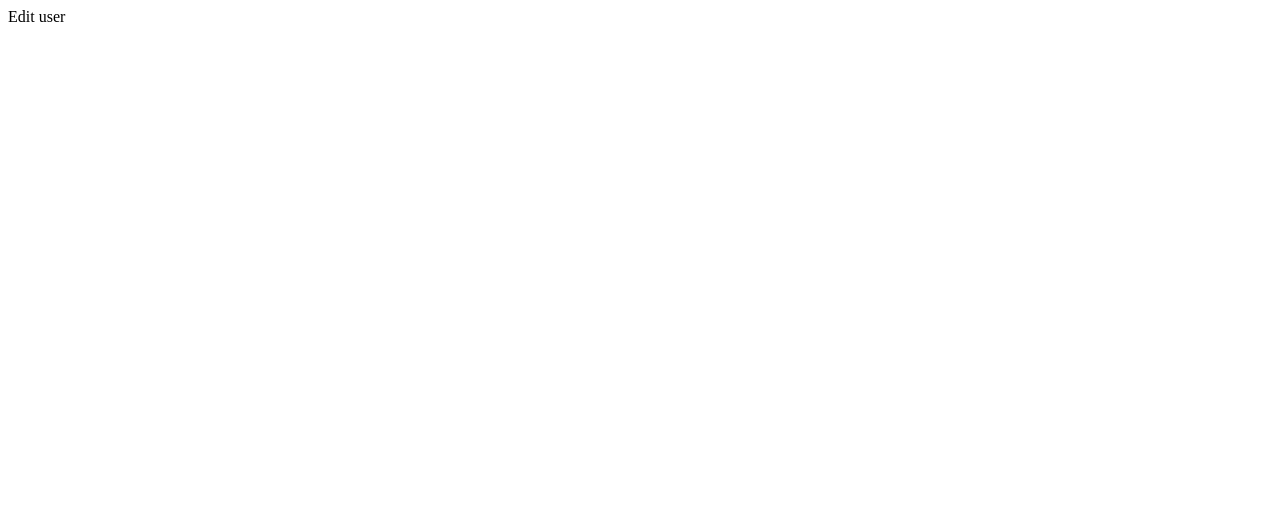
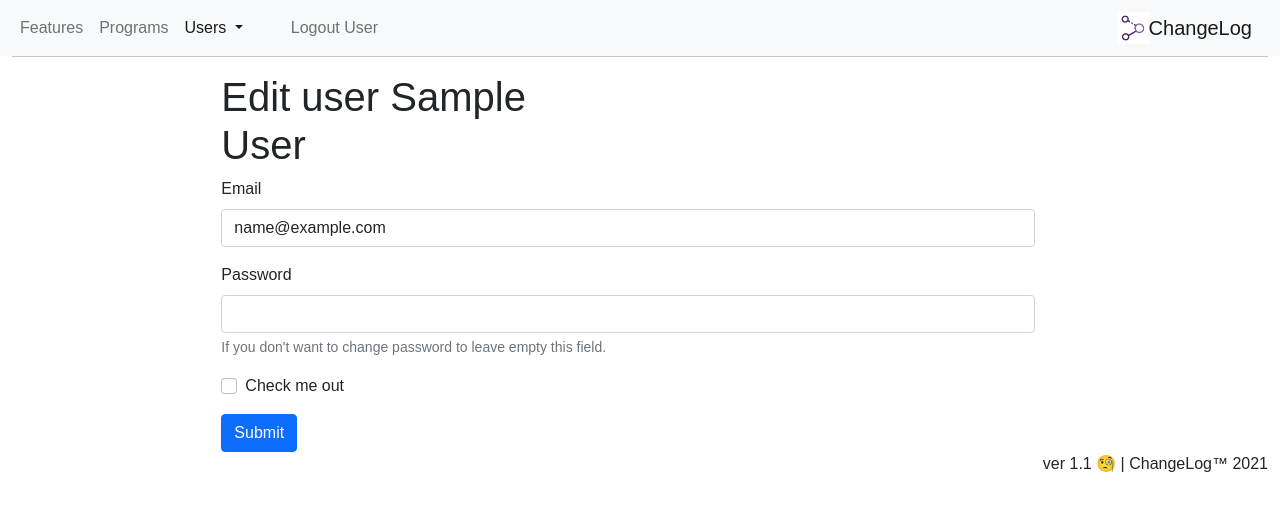
Before and after one commit to Pshowo/flask-changelog, a Flask app: a page that uses app.py in a window 1280 px wide. Before the commit the part shown is almost empty. Shown: the top 511 px of the page. Run offline with Flask 2, Linux system fonts and the light colour scheme; the visitor is signed in with stand-in values (Sample User, id 1); data comes from the database, SQL or seed files in the repository; some libraries are stand-ins or nearby versions; some web fonts are replaced.

Commit message:
Added: edit users

```diff
--- a/app.py
+++ b/app.py
@@ -258,6 +258,7 @@ def users():
 
     return render_template('users.html', active_menu="users", users=all_users)
 
+
 @app.route('/user_status_change/<action>/<user_name>')
 def user_status_change(action, user_name):
     return "Change is_active or is_admin for particular user."
@@ -265,8 +266,38 @@ def user_status_change(action, user_name):
 
 @app.route('/edit_user/<user_name>', methods=['GET', 'POST'])
 def edit_user(user_name):
-    return "Edit user"
 
+    db = get_db()
+    print("User:", user_name, type("user_name"))
+    print(request.endpoint)
+
+    cur = db.execute('select name, email from users where name=?', [user_name])
+    user = cur.fetchone()
+    print("User:", user)
+    message = None
+
+    if user is None:
+        flash("No such user", category='warning')
+        return redirect(url_for('users'))
+    if request.method == 'GET':
+        return render_template('edit_user.html', active_menu='users', user=user)
+    else:
+        new_email = '' if 'email' not in request.form else request.form['email']
+        new_password = '' if 'user_pass' not in request.form else request.form['user_pass']
+
+        if new_email != user['email']:
+            sql = 'update users set email=? where name=?'
+            db.execute(sql, [new_email, user_name])
+            db.commit()
+            flash("Email was changed", category='message')
+
+        if new_password != '':
+            user_pass = UserPass(user_name, new_password)
+            sql = 'update users set password=? where name=?'
+            db.execute(sql, [user_pass.hash_password(), user_name])
+            db.commit()
+            flash("Password was changed", category='message')
+        return redirect(url_for('users'))
 
 @app.route('/user_delete/<user_name>')
 def delete_user(user_name):
--- /dev/null
+++ b/templates/edit_user.html
@@ -0,0 +1,36 @@
+{% extends 'base.html' %}
+{% block title %}Edit User{% endblock%}
+{% block content %}
+<div class="conteiner row">
+  <div class="col-2"></div>
+
+  <div class="col conteiner">
+    <div class="row m-20">
+      <div class="col-5 h1">Edit user {{ user.name }}</div>
+    </div>
+
+    <form id="user_form" action="{{ url_for('edit_user', user_name=user.name) }}" method="POST">
+
+      <div class="mb-3">
+        <label for="email" class="form-label">Email</label>
+        <input type="email" class="form-control" id="email" name="email" value="{{user.email}}">
+      </div>
+
+      <div class="mb-3">
+        <label for="user_pass" class="form-label">Password</label>
+        <input type="password" class="form-control" id="user_pass" name="user_pass">
+        <div id="passHelp" class="form-text">If you don't want to change password to leave empty this field.</div>
+      </div>
+
+      <div class="mb-3 form-check">
+        <input type="checkbox" class="form-check-input" id="exampleCheck1">
+        <label class="form-check-label" for="exampleCheck1">Check me out</label>
+      </div>
+
+      <button type="submit" class="btn btn-primary" value="Send">Submit</button>
+
+    </form>
+  </div>
+  <div class="col-2"></div>
+</div>
+{% endblock %}
--- a/templates/menu.html
+++ b/templates/menu.html
@@ -1,7 +1,6 @@
 <header class='row'>
 <nav class="navbar navbar-expand-lg navbar-light bg-light">
     <div class="container-fluid" style="padding: 0px;">
-    {% if url_for(request.endpoint) != "/login" %}
 
       <div class="collapse navbar-collapse" id="navbarNavDropdown">
         <ul class="navbar-nav">
@@ -29,7 +28,6 @@
 
         </ul>
       </div>
-    {%endif%}
     </div>
   <img src="{{ url_for('static', filename='img/path.jpeg')}}" alt="" width="32" height="32" class="d-inline-block align-text-top">
     <a class="navbar-brand" href="#">ChangeLog</a>
```
